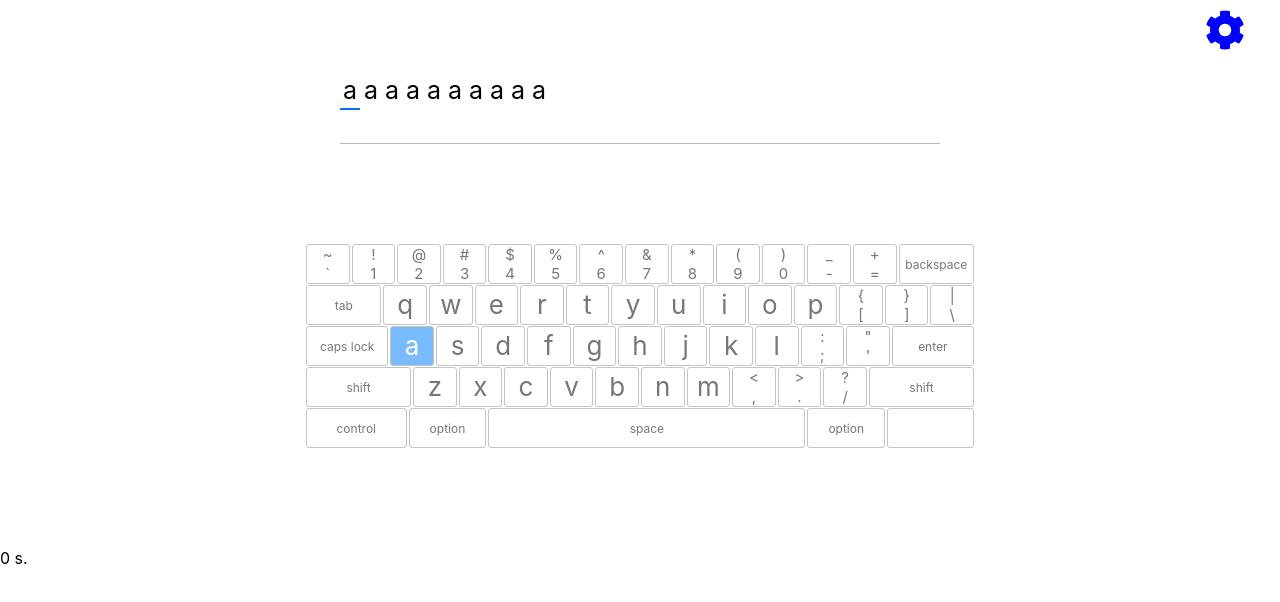
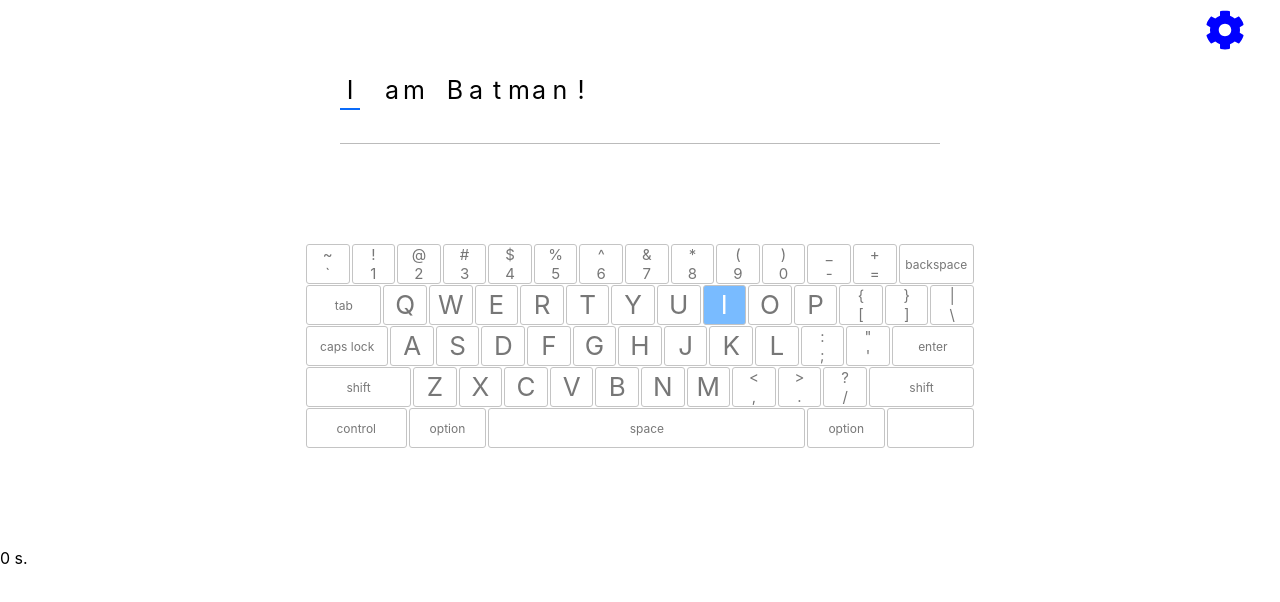
Before and after one commit to Kirill222/keyboard, a React (Create React App) app: page / in a window 1280 px wide. Shown: the top 602 px of the page. Built offline with nearby package versions, Linux system fonts and the light colour scheme.

Commit message:
Fix bug with accuracy calculation on SHIFT press

```diff
--- a/src/App.js
+++ b/src/App.js
@@ -7,7 +7,7 @@ import Progressbar from './components/Progressbar/Progressbar'
 import Accuracy from './components/Statistics/Accuracy'
 import Timer from './components/Statistics/Timer'
 
-let task = 'aaaaaaaaaa'
+let task = 'I am Batman!'
 let mapTask = task.split('').map((l) => {
   return { status: '', symbol: l }
 })
@@ -123,6 +123,7 @@ function App() {
         next()
       }
 
+      if (e.key !== 'Shift') {
         if (e.key === task[currentIndex].symbol && currentIndex < task.length) {
           setCorrect((prevv) => {
             prevv++
@@ -135,6 +136,7 @@ function App() {
             calculateAccuracy(correct, prevv)
             return prevv
           })
+        }
       }
 
       if (currentIndex === task.length - 1) {
```
Lines whose indentation alone changed are shown as unchanged.
